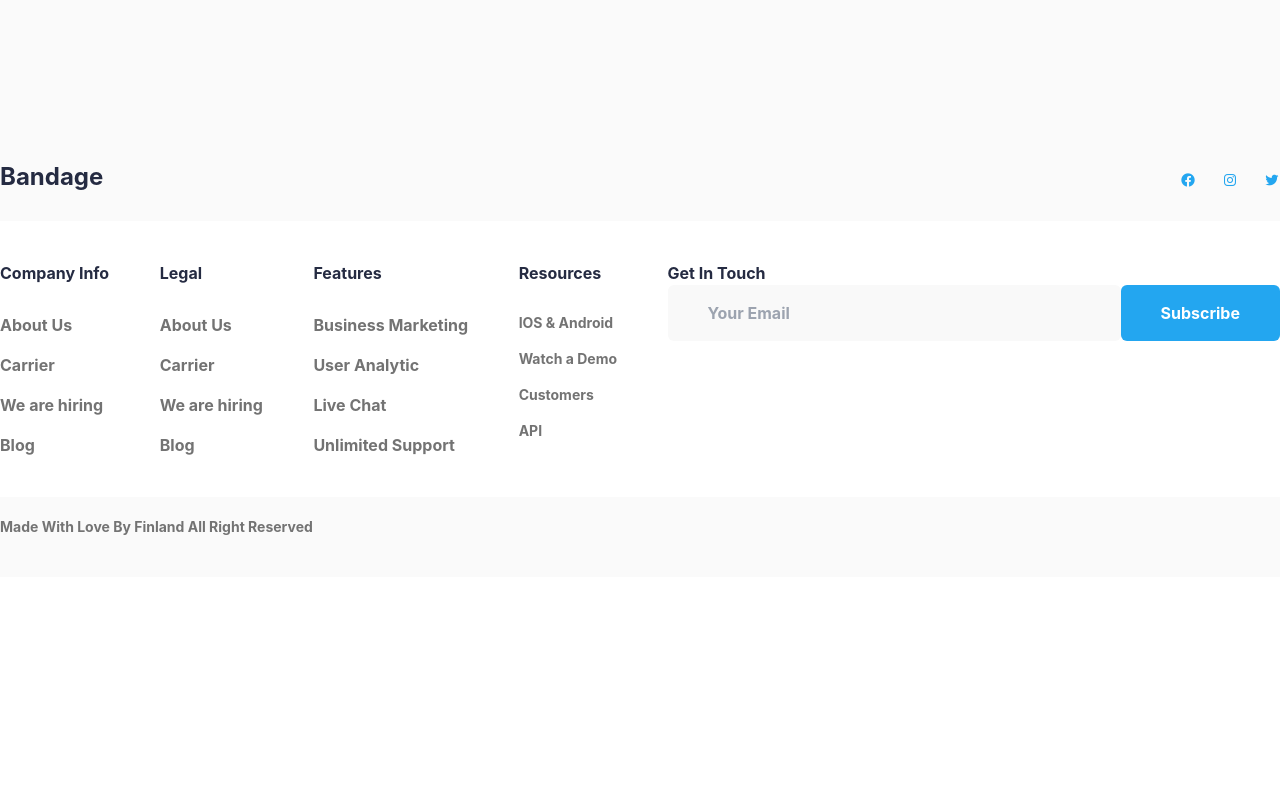
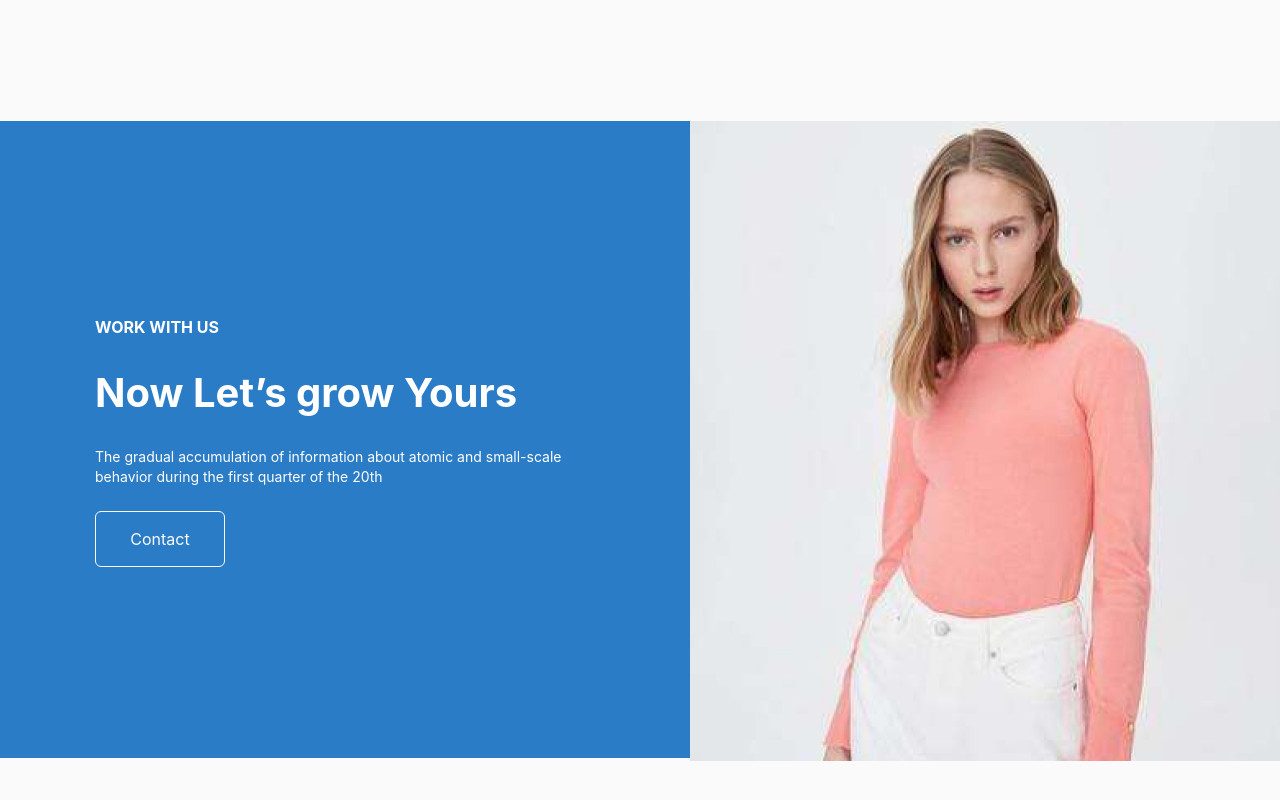
Before and after one commit to deniz244/e-commerce, a React (Create React App) app: page /about in a window 1280 px wide. Shown: the part 3080-3880 px from the top of the page. Before the commit the page ends 3657 px from the top, so only its background shows below. Built offline with nearby package versions, Linux system fonts and the light colour scheme.

Commit message:
AboutTestimonial comp almost done AboutPage completed

```diff
--- a/src/components/aboutPageComps/AboutTestimonial.js
+++ b/src/components/aboutPageComps/AboutTestimonial.js
@@ -1,3 +1,29 @@
 import React from "react";
+import bgImg from "../../assets/aboutPage/unsplash_vjMgqUkS8q8.png";
+import { Link } from "react-router-dom";
 
-export default function AboutTestimonial() {}
+export default function AboutTestimonial() {
+  return (
+    <div className="bg-[#2A7CC7] h-[637px]">
+      <div className="flex justify-between">
+        <div className="flex flex-col gap-6 w-[500px] py-28 m-auto text-white">
+          <h5 className="font-bold text-base">WORK WITH US</h5>
+          <h2 className="font-bold text-[40px]">Now Let’s grow Yours</h2>
+          <p className="font-normal text-sm ">
+            The gradual accumulation of information about atomic and small-scale
+            behavior during the first quarter of the 20th{" "}
+          </p>
+          <Link
+            to="/contact"
+            className="py-[15px] w-[130px] rounded-md border border-1 border-[#FAFAFA] text-center text-[#FAFAFA]"
+          >
+            Contact
+          </Link>
+        </div>
+        <div>
+          <img className="w-[590px] h-[640px]" src={bgImg}></img>
+        </div>
+      </div>
+    </div>
+  );
+}
--- a/src/pages/AboutPage.js
+++ b/src/pages/AboutPage.js
@@ -5,6 +5,7 @@ import AboutStats from "../components/aboutPageComps/AboutStats";
 import AboutVideo from "../components/aboutPageComps/AboutVideo";
 import AboutTeam from "../components/aboutPageComps/AboutTeam";
 import AboutBrands from "../components/aboutPageComps/AboutBrands";
+import AboutTestimonial from "../components/aboutPageComps/AboutTestimonial";
 
 import Footer from "../layout/Footer";
 
@@ -17,6 +18,7 @@ export default function AboutPage() {
       <AboutVideo />
       <AboutTeam />
       <AboutBrands />
+      <AboutTestimonial />
       <Footer />
     </div>
   );
```
Also changed, not shown: src/assets/aboutPage/unsplash_vjMgqUkS8q8.png (added).
